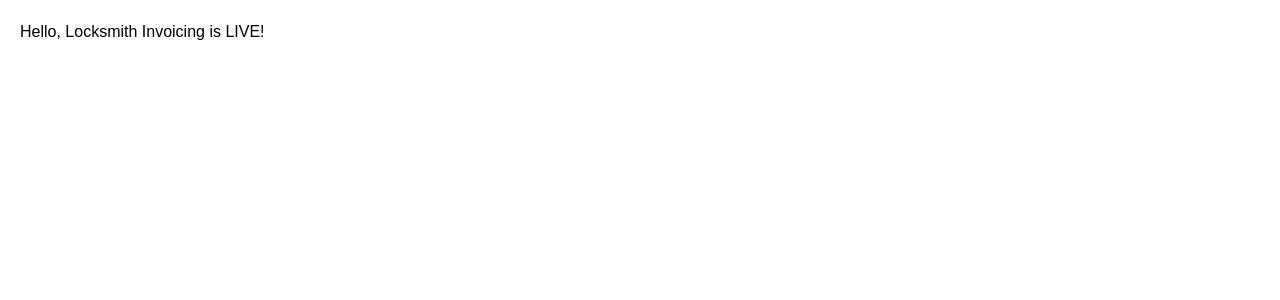
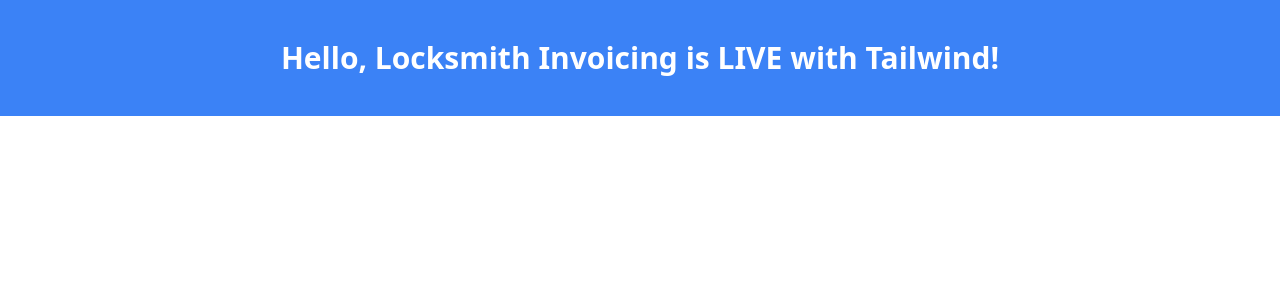
Before and after one commit to RussBeechly/locksmith-invoicing, a Next.js app: page / in a window 1280 px wide. Shown: the top 300 px of the page. Built offline with nearby package versions, Linux system fonts and the light colour scheme.

Commit message:
Update index.tsx

```diff
--- a/pages/index.tsx
+++ b/pages/index.tsx
@@ -1,7 +1,7 @@
 export default function Home() {
   return (
-    <div style={{ padding: "20px", fontFamily: "Arial" }}>
-      <h1>Hello, Locksmith Invoicing is LIVE!</h1>
+    <div className="p-10 bg-blue-500 text-white text-center">
+      <h1 className="text-3xl font-bold">Hello, Locksmith Invoicing is LIVE with Tailwind!</h1>
     </div>
   );
 }
```
